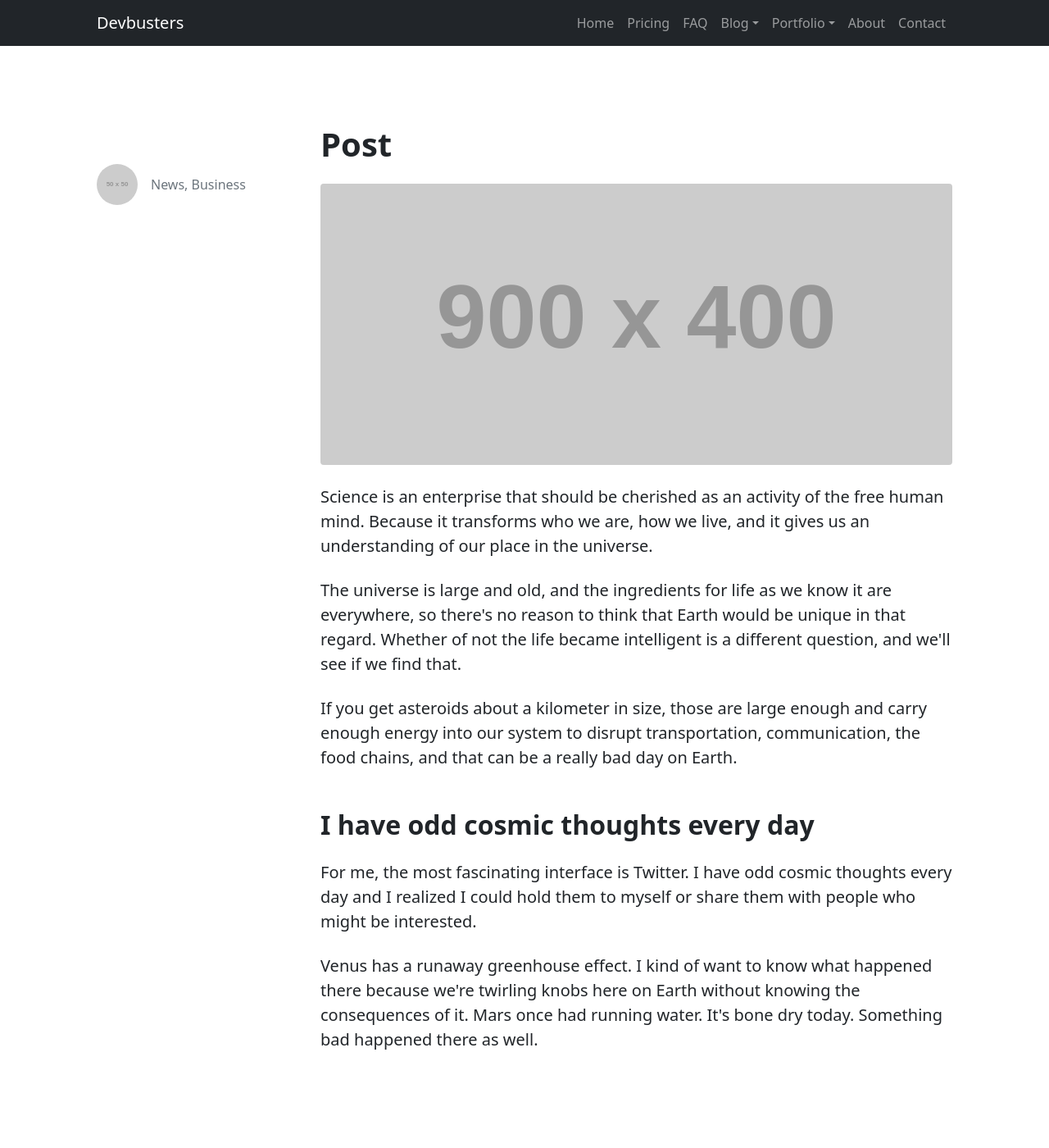
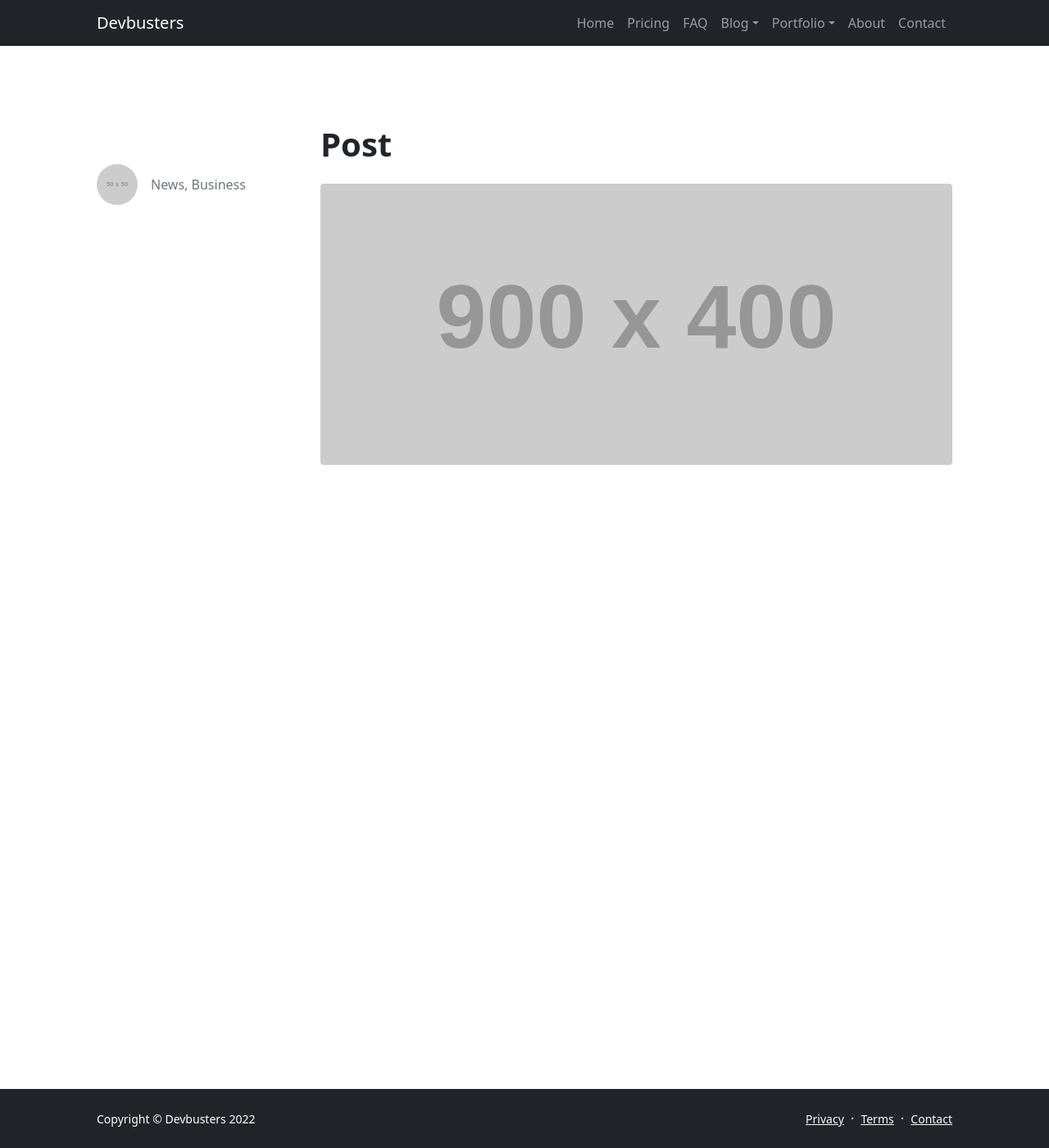
Before and after one commit to Devbusters/devbusters, a Jekyll site: the page built from post.md, in a window 1280 px wide and 1400 px high. Shown: the whole window at 82% size. Built offline with Jekyll 4.4.1, drawn with Linux system fonts in a browser that asks for light colours.

Commit message:
Update blog-post.html

```diff
--- a/_layouts/blog-post.html
+++ b/_layouts/blog-post.html
@@ -53,7 +53,7 @@
                             <!-- Post content-->
                             <section class="mb-5">
                                 {{ content }}
-                                <p class="fs-5 mb-4">Science is an enterprise that should be cherished as an activity of
+                                <!-- <p class="fs-5 mb-4">Science is an enterprise that should be cherished as an activity of
                                     the free human mind. Because it transforms who we are, how we live, and it gives us
                                     an understanding of our place in the universe.</p>
                                 <p class="fs-5 mb-4">The universe is large and old, and the ingredients for life as we
@@ -70,7 +70,7 @@
                                 <p class="fs-5 mb-4">Venus has a runaway greenhouse effect. I kind of want to know what
                                     happened there because we're twirling knobs here on Earth without knowing the
                                     consequences of it. Mars once had running water. It's bone dry today. Something bad
-                                    happened there as well.</p>
+                                    happened there as well.</p> -->
                             </section>
                         </article>
                         <!-- Comments section-->
```
